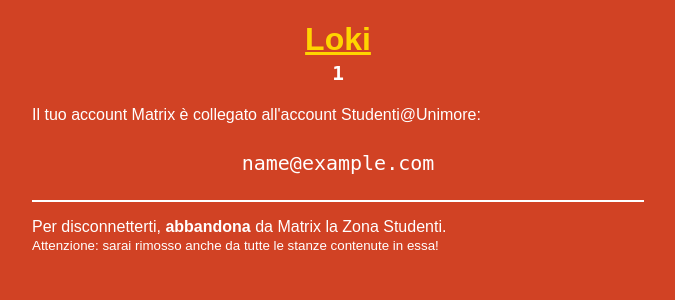
After one commit to uniberry-info/lokibot, a Flask app: a page that uses lokiunimore/web/templates/matrix.html in a window 1280 px wide. The commit adds this page. Shown: the top 300 px of the page, without its empty margins (302-977 px from the left). Run offline with Flask 2, Linux system fonts and the light colour scheme; tables that the repository leaves empty hold one stand-in row (values such as "Sample post").

Commit message:
More or less complete the web side of things

```diff
--- a/lokiunimore/web/__init__.py
+++ b/lokiunimore/web/__init__.py
@@ -15,6 +15,9 @@ app = flask.Flask(__name__)
 The main :mod:`flask` application object.
 """
 
+# Get config from the environment
+app.config.update(**os.environ)
+
 rp_app = werkzeug.middleware.proxy_fix.ProxyFix(app=app, x_for=1, x_proto=1, x_host=1, x_port=0, x_prefix=0)
 """
 Reverse proxied instance of :data:`.app`, to use in production with a Caddy server.
@@ -25,19 +28,13 @@ db = flask_sqlalchemy.SQLAlchemy(app=app, metadata=sql.Base.metadata)
 :mod:`sqlalchemy` database engine, usable by the whole :data:`.app`.
 """
 
+# Create all possible database tables
+db.create_all()
+
 oauth = authlib.integrations.flask_client.OAuth(app=app)
 """
 OAuth2 :mod:`flask` extension installed on :data:`.app`.
 """
-
-
-### Perform setup steps required to start the server.
-
-# Get config from the environment
-app.config.update(**os.environ)
-
-# Create all possible database tables
-db.create_all()
 
 # Register the OAuth2 provider
 oauth.register(
@@ -57,31 +54,20 @@ def page_root():
     return flask.render_template("root.html")
 
 
-@app.route("/privacy")
-def page_privacy():
-    return flask.render_template("privacy.html")
+@app.route("/matrix/<token>/")
+def page_matrix_profile(token):
+    user = db.session.query(sql.MatrixUser).filter_by(token=token).first_or_404()
+    return flask.render_template("matrix.html", user=user, token=token)
 
 
-@app.route("/delete")
-def page_delete():
-    return flask.render_template("delete.html")
-
-
-@app.route("/migration")
-def page_migration():
-    return flask.render_template("migration.html")
-
-
-@app.route("/oauth/login")
-def page_oauth_login():
-    # TODO: Get token
-    # TODO: Verify token
-    # TODO: Store token in session
-
+@app.route("/matrix/<token>/link")
+def page_matrix_link(token):
+    db.session.query(sql.MatrixUser).filter_by(token=token).first_or_404()
+    flask.session["matrix_token"] = token
     return oauth.google.authorize_redirect(flask.url_for("page_oauth_authorize", _external=True))
 
 
-@app.route("/oauth/authorize")
+@app.route("/authorize")
 def page_oauth_authorize():
     try:
         token = oauth.google.authorize_access_token()
@@ -96,11 +82,12 @@ def page_oauth_authorize():
         return flask.render_template(
             "error.html",
             when="""durante la verifica del login con Google""",
-            details="""Qualcosa è inaspettatamente andato storto durante l'autenticazione.""",
+            details="""Qualcosa è inaspettatamente andato storto durante l'autenticazione OAuth2.""",
             tip="""Rifai la procedura di connessione account da capo.<br>Se il problema persiste, inviami un'email a <a href="mailto:me@steffo.eu">me@steffo.eu</a>, e provvederò a risolvere il problema!"""
         )
 
-    google_account = oauth.google.parse_id_token(token=token)
+    # Not sure of why the nonce is now required or if I'm using it correctly
+    google_account = oauth.google.parse_id_token(token=token, nonce=token["userinfo"]["nonce"])
 
     if not google_account.email_verified:
         return flask.render_template(
@@ -118,8 +105,18 @@ def page_oauth_authorize():
             tip="""Probabilmente hai effettuato l'accesso con l'account Google sbagliato.<br>Effettua il <a href="https://accounts.google.com/logout">logout da tutti i tuoi account Google</a> e riprova!"""
         ), 403
 
-    # TODO: Pop token from session
-    # TODO: Create authorization
-    # TODO: Delete token
+    local_account = db.session.merge(sql.Account(
+        email=google_account.email,
+        first_name=google_account.given_name,
+        last_name=google_account.family_name,
+    ))
+
+    if matrix_token := flask.session.get("matrix_token"):
+        matrix_user = db.session.query(sql.MatrixUser).filter_by(token=matrix_token).first_or_404()
+        matrix_user.account = local_account
+
+        db.session.commit()
+
+        return flask.redirect(flask.url_for("page_matrix_profile", token=matrix_token))
+
     # TODO: Add user to matrix space
-    # TODO: Show success page
--- a/lokiunimore/web/__main__.py
+++ b/lokiunimore/web/__main__.py
@@ -1,3 +1,3 @@
 from . import app
 
-app.run(host="127.0.0.1", port=6969, debug=True)
+app.run(host="127.0.0.1", port=30008, debug=True)
--- /dev/null
+++ b/lokiunimore/web/templates/matrix.html
@@ -0,0 +1,39 @@
+{% extends "base.html" %}
+
+{% block title_tab %}{{ user.id }}{% endblock %}
+{% block title_main %}<code>{{ user.id }}</code>{% endblock %}
+
+{% block content %}
+    {% if user.account %}
+        <p>
+            Il tuo account Matrix è collegato all'account Studenti@Unimore:
+        </p>
+        <p class="center xl">
+            <code>{{ user.account.email }}</code>
+        </p>
+        <hr/>
+        <p>
+            Per disconnetterti, <b>abbandona</b> da Matrix la Zona Studenti.<br/>
+            <small>Attenzione: sarai rimosso anche da tutte le stanze contenute in essa!</small>
+        </p>
+    {% else %}
+        <p>
+            Il tuo account Matrix non è collegato a nessun account Studenti@Unimore.
+        </p>
+        <hr/>
+        <p>
+            Per collegare un account e <b>ottenere accesso</b> alla Zona Studenti, premi il tasto qui sotto.
+        </p>
+        <p class="center xl">
+            <a href="{{ url_for("page_matrix_link", token=token) }}" class="btn">Accedi con Google</a><br/>
+        </p>
+        <p>
+            <small>È richiesto il salvataggio di un piccolo cookie funzionale contenente il nome del tuo account che sarà eliminato al termine della procedura.</small>
+        </p>
+        <hr/>
+        <p>
+            Per eliminare completamente i tuoi dati dal database di Loki, <b>abbandona</b> da Matrix lo spazio Unimore.<br/>
+            <small>Attenzione: riunendoti allo spazio verrai nuovamente registrato!</small>
+        </p>
+    {% endif %}
+{% endblock %}
--- a/pyproject.toml
+++ b/pyproject.toml
@@ -139,6 +139,7 @@ itsdangerous = "^2.1.2"
 Authlib = "^1.0.1"
 requests = "^2.28.1"
 coloredlogs = "^15.0.1"
+psycopg2 = "^2.9.3"
 
 
 
```
Also changed, not shown: lokiunimore/sql/__init__.py (+4 -14 lines), lokiunimore/web/templates/delete.html (deleted, +0 -8 lines), lokiunimore/web/templates/migration.html (deleted, +0 -8 lines), lokiunimore/web/templates/privacy.html (deleted, +0 -8 lines), lokiunimore/web/templates/root.html (+2 -10 lines), lokiunimore/web/templates/verify.html (deleted, +0 -22 lines), 1 other file.
